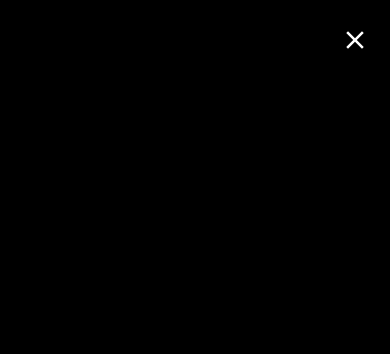
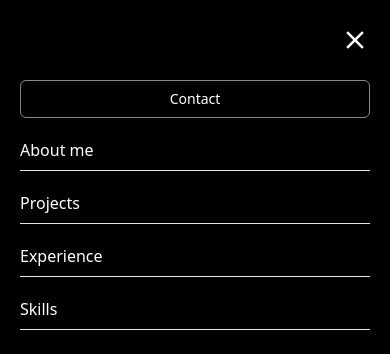
Before and after one commit to AlexProcess/personal-website, a React (Vite) app: page / in a window 390 px wide. Both pictures are taken after a click on the button 355 px from the left and 40 px from the top of the page. Shown: the top 354 px of the page. Built offline with nearby package versions, Linux system fonts and the light colour scheme.

Commit message:
navbar mobile

```diff
--- a/src/Components/Sidebar.jsx
+++ b/src/Components/Sidebar.jsx
@@ -7,9 +7,18 @@
   const {toggleSideBar} = useContext(UiContext)
 
   return (
-    <aside className='flex fixed top-0 left-0 w-screen h-screen bg-black'>
-      <div className='px-5 h-20 flex items-center w-full justify-end'>
+    <aside className='px-5 flex flex-col items-center fixed top-0 left-0 w-screen h-screen bg-black'>
+      <div className=' h-20 flex items-center w-full justify-end'>
         <button onClick={toggleSideBar}><MdClose className='text-white text-3xl'/></button>
+      </div>
+      <div className='w-full'>
+        <ul className='w-full flex flex-col gap-5'>
+          <li className='text-white w-full px-5 py-2 border border-gris rounded-md'><a className='w-full text-center block text-sm ' href=''>Contact</a> </li>
+          <li className='text-white w-full border-b pb-2'>About me</li>
+          <li className='text-white w-full border-b pb-2'>Projects</li>
+          <li className='text-white w-full border-b pb-2'>Experience</li>
+          <li className='text-white w-full border-b pb-2'>Skills</li>
+        </ul>
       </div>
     </aside>
   )
```
